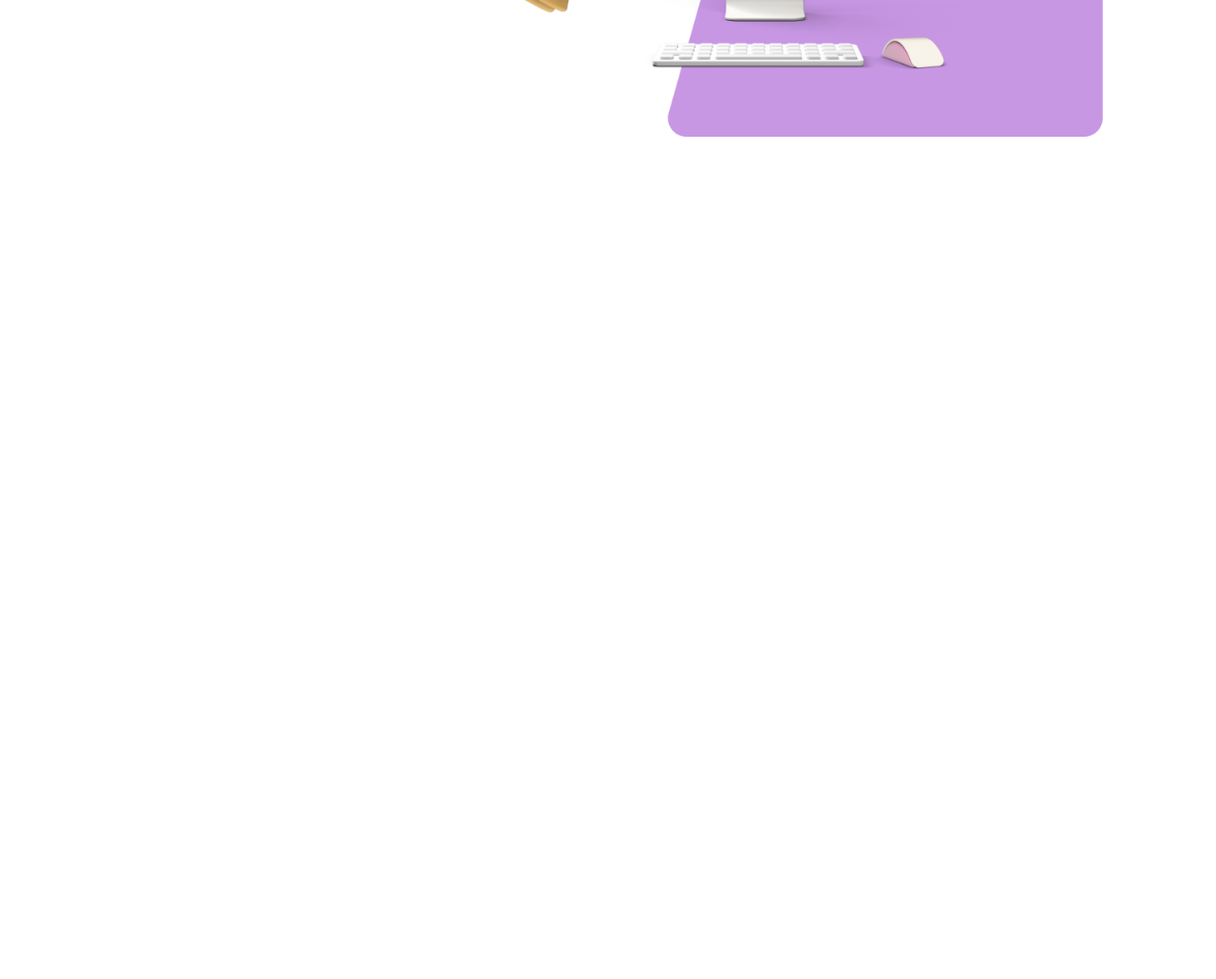
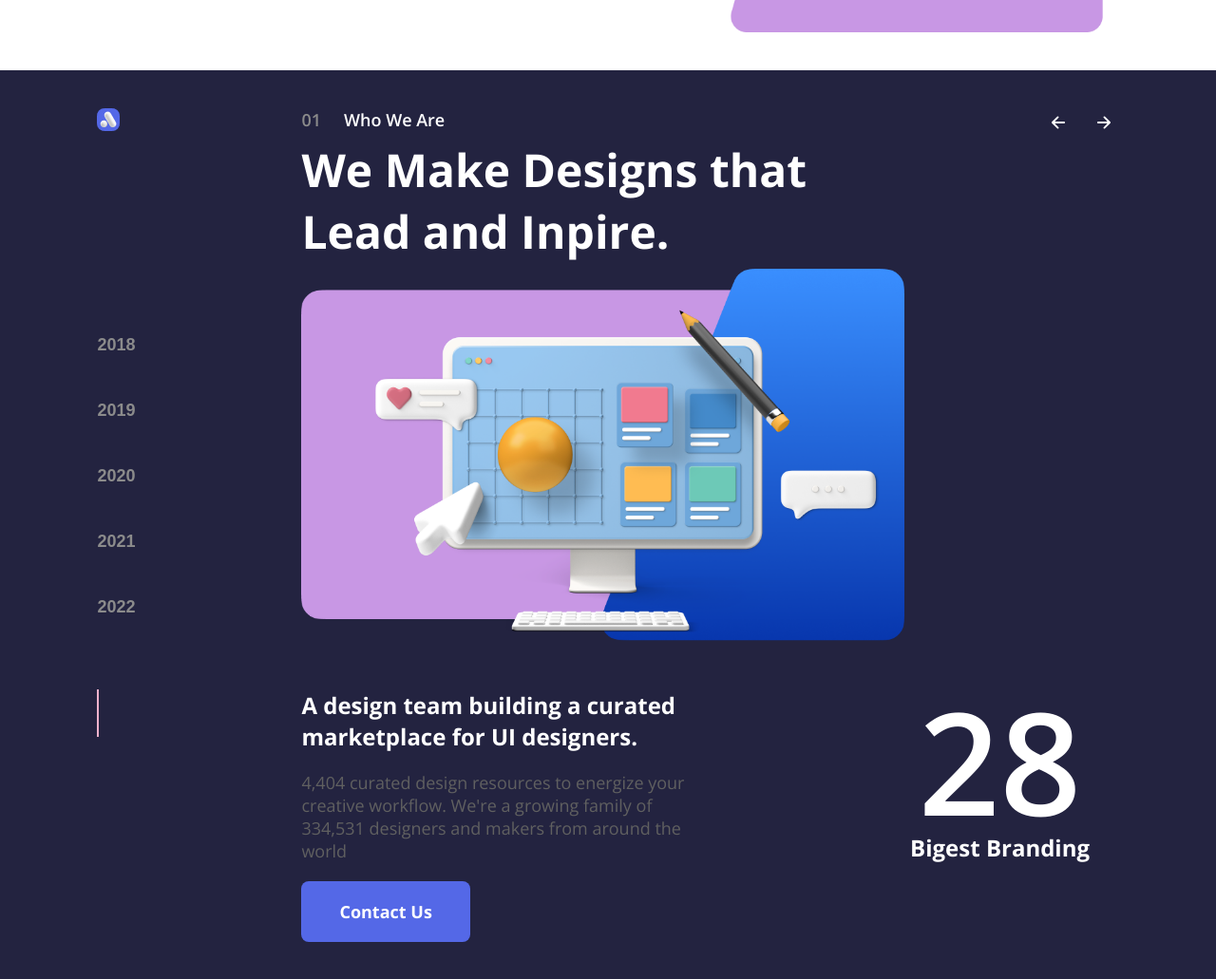
Before and after one commit to mohdmdthr/Folio, a plain HTML site: page index.html in a window 1280 px wide. Shown: the part 607-1638 px from the top of the page at 95% size. Before the commit the page ends 855 px from the top, so only its background shows below. Drawn offline with nearby package versions, Linux system fonts and the light colour scheme.

Commit message:
Add section who

```diff
--- a/css/queries.css
+++ b/css/queries.css
@@ -96,17 +96,8 @@
   }
 }
 
-@media (max-width: 786px) {
-  html {
-    font-size: 50%;
-  }
-
-  .line-img {
-    /* left: 0%; */
-  }
-}
-
-@media (max-width: 600px) {
+@media (max-width: 820px) {
+  /* HERO SECTION */
   .hero {
     flex-direction: column;
   }
@@ -133,4 +124,74 @@
   .btn {
     padding: 1.5rem 3rem;
   }
+
+  /* SECTION WHO */
+  .container-who {
+    grid-template-columns: repeat(2, 1fr);
+    row-gap: 5rem;
+  }
+
+  .icon {
+    display: none;
+  }
+
+  .section-who__tertiary {
+    max-width: 12ch;
+    font-size: 6.4rem;
+    grid-row: 2;
+    grid-column: span 2;
+  }
+
+  .btn-move {
+    width: 5rem;
+    height: 5rem;
+  }
+
+  .arrows {
+    grid-row: 3;
+    justify-self: start;
+  }
+
+  .arrow {
+    width: 4rem;
+    height: 4rem;
+  }
+
+  .timeline {
+    display: none;
+  }
+
+  .section-who__img {
+    grid-row: 4;
+    grid-column: span 2;
+    justify-self: center;
+  }
+
+  .vertical-line {
+    display: none;
+  }
+
+  .card {
+    grid-row: 6;
+    grid-column: 1 / -1;
+    gap: 3rem;
+  }
+
+  .heading-4 {
+    font-size: 4rem;
+    max-width: 24ch;
+  }
+
+  .card .desc {
+    font-size: 3rem;
+  }
+
+  .card .btn {
+    font-size: 3rem;
+  }
+
+  .counter {
+    grid-row: 7;
+    grid-column: 1 / -1;
+  }
 }
--- a/css/styles.css
+++ b/css/styles.css
@@ -12,7 +12,6 @@ html {
 }
 
 body {
-  overflow: hidden;
 }
 
 /*** HEADER ***/
@@ -20,7 +19,6 @@ body {
 .hero-wrapper {
   position: relative;
   overflow: hidden;
-  padding: 2.4rem clamp(1rem, 4vw, 4.8rem);
 }
 
 .header {
@@ -93,6 +91,7 @@ body {
 /**** HERO ****/
 .hero {
   display: flex;
+  margin-top: 4rem;
 }
 
 /* Top-Left */
@@ -104,7 +103,7 @@ body {
 }
 
 .heading-primary {
-  font-size: 6.4rem;
+  font-size: 8.4rem;
   font-weight: 700;
   color: #232340;
   width: 9ch;
@@ -149,3 +148,108 @@ body {
   height: 50rem;
   z-index: -1;
 }
+
+/*** WHO WE ARE ***/
+.section-who {
+  background-color: #232340;
+}
+
+.container-who {
+  display: grid;
+  grid-template-columns: 20% repeat(2, auto);
+  grid-template-rows: minmax(min-content, max-content);
+  color: #fff;
+}
+
+.icon {
+  width: 2.4rem;
+  height: 2.4rem;
+}
+
+.section-who__tertiary {
+  font-size: 4.8rem;
+  max-width: 20ch;
+  grid-column: 2;
+  grid-row: 2;
+}
+
+.arrows {
+  display: flex;
+  justify-content: flex-end;
+  gap: 1.6rem;
+}
+
+.btn-move {
+  border: none;
+  width: 3.2rem;
+  height: 3.2rem;
+  border-radius: 50%;
+  cursor: pointer;
+  background: none;
+}
+
+.btn-move:hover {
+  background-color: #5468e7;
+}
+
+.arrow {
+  width: 2rem;
+  height: 2rem;
+  color: #fff;
+}
+
+/* TIMELINE */
+.timeline {
+  grid-row: 3;
+  display: flex;
+  flex-direction: column;
+  justify-content: center;
+  gap: 4.8rem;
+  align-items: flex-start;
+}
+
+.timeline__btn {
+  border: none;
+  background: none;
+  font-size: 1.8rem;
+  font-weight: 600;
+  color: #8b8b8b;
+  cursor: pointer;
+}
+
+.section-who__img {
+  grid-row: 3;
+  grid-column: span 2;
+  max-height: 45rem;
+  max-width: 100%;
+}
+
+.vertical-line {
+  width: 0.2rem;
+  height: 5rem;
+  background-color: #f1b2cc;
+  grid-row: 4;
+}
+
+.card {
+  display: flex;
+  flex-direction: column;
+  gap: 2rem;
+  grid-row: 4;
+  grid-column: 2;
+}
+
+.counter {
+  display: flex;
+  flex-direction: column;
+  align-items: center;
+  grid-row: 4;
+  font-size: 2.4rem;
+  font-weight: 700;
+}
+
+.counter span {
+  font-size: 15rem;
+  font-weight: 600;
+  line-height: 1;
+}
--- a/css/utils.css
+++ b/css/utils.css
@@ -1,4 +1,21 @@
-.wrapper {
+.container {
   max-width: 144rem;
-  padding: 8rem clamp(1rem, 4vw, 14rem);
+  padding: 4rem clamp(1rem, 8vw, 14rem);
+  margin: 0 auto;
 }
+
+.heading-secondary {
+  display: flex;
+  gap: 2.4rem;
+  font-size: 1.8rem;
+  font-weight: 600;
+}
+
+.heading-secondary span {
+  color: #8b8b8b;
+}
+
+.heading-4 {
+  font-size: 2.4rem;
+  max-width: 32ch;
+}
--- a/index.html
+++ b/index.html
@@ -16,7 +16,7 @@
     <link rel="stylesheet" href="./css/queries.css" />
   </head>
   <body>
-    <div class="hero-wrapper">
+    <div class="hero-wrapper container">
       <img src="./img/Path.svg" alt="" class="line-img" />
       <header class="header">
         <!-- Logo -->
@@ -52,7 +52,7 @@
       </header>
 
       <!-- Hero Section -->
-      <section class="hero wrapper">
+      <section class="hero">
         <div class="top-left">
           <h1 class="heading-primary">Stand Out from The Crowd.</h1>
           <p class="desc">
@@ -66,6 +66,50 @@
         </div>
       </section>
     </div>
+
+    <!-- WHO WE ARE -->
+    <section class="section-who">
+      <div class="container container-who">
+        <img src="./img/logo symbol.png" alt="logo" class="icon" />
+        <h2 class="heading-secondary"><span>01</span>Who We Are</h2>
+        <h3 class="section-who__tertiary">
+          We Make Designs that Lead and Inpire.
+        </h3>
+        <div class="arrows">
+          <button class="btn-move">
+            <ion-icon name="arrow-back-outline" class="arrow"></ion-icon>
+          </button>
+          <button class="btn-move">
+            <ion-icon name="arrow-forward-outline" class="arrow"></ion-icon>
+          </button>
+        </div>
+        <div class="timeline">
+          <button class="timeline__btn">2018</button>
+          <button class="timeline__btn">2019</button>
+          <button class="timeline__btn">2020</button>
+          <button class="timeline__btn">2021</button>
+          <button class="timeline__btn">2022</button>
+        </div>
+        <img
+          src="./img/[ 4 ] – Desktop.png"
+          alt="Desktop"
+          class="section-who__img"
+        />
+        <div class="vertical-line"></div>
+        <div class="card">
+          <h4 class="heading-4">
+            A design team building a curated marketplace for UI designers.
+          </h4>
+          <p class="desc">
+            4,404 curated design resources to energize your creative workflow.
+            We're a growing family of 334,531 designers and makers from around
+            the world
+          </p>
+          <a href="#" class="btn">Contact Us</a>
+        </div>
+        <p class="counter"><span>28</span>Bigest Branding</p>
+      </div>
+    </section>
     <script
       type="module"
       src="https://unpkg.com/ionicons@5.5.2/dist/ionicons/ionicons.esm.js"
```
